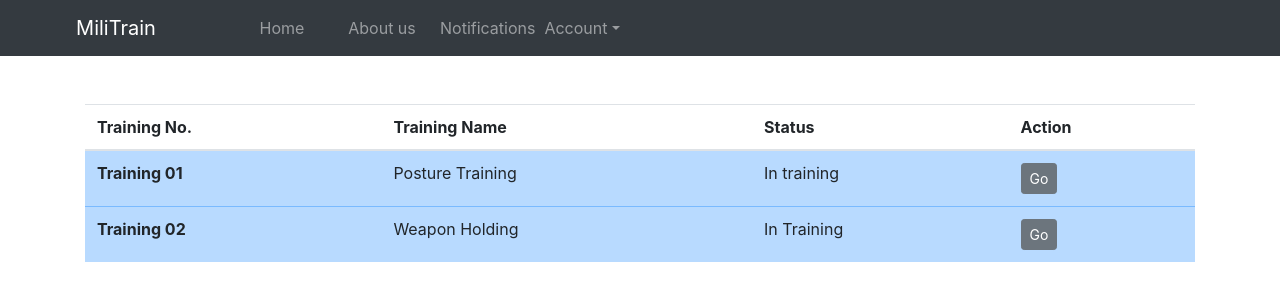
After one commit to MelangaK97/MiliTrain, a CodeIgniter app: page /MiliTrain/trainee/trainings in a window 1280 px wide. The commit adds this page. Shown: the top 301 px of the page. Run offline with CodeIgniter, Linux system fonts and the light colour scheme; some libraries are stand-ins or nearby versions.

Commit message:
Implementations added.

```diff
--- a/application/views/pages/supervisor/feedback.php
+++ b/application/views/pages/supervisor/feedback.php
@@ -1,6 +1,12 @@
 <br><br><form>
   <fieldset>
     <legend class="font-weight-bold">Feedback</legend><br>
+    <p>Search the trainee here...</P>
+    <div class="form-group supervisor-feedback">
+      <input class="form-control mr-sm-2" type="text" placeholder="Trainee Id">
+      <button class="btn btn-secondary my-2 my-sm-0" type="submit">Search</button>
+    </div>
+    <p>Give the feedback</p>
     <div class="form-group">
       <textarea class="form-control" name="editor1" placeholder="Enter feedback here..."></textarea>
       </div><br>
--- /dev/null
+++ b/application/views/pages/trainee/notification.php
@@ -0,0 +1 @@
+<p>Details about the trainings should be here.</p>
--- /dev/null
+++ b/application/views/pages/trainee/trainings.php
@@ -0,0 +1,25 @@
+<br><br>
+<table class="table table-hover">
+  <thead>
+    <tr>
+      <th scope="col">Training No.</th>
+      <th scope="col">Training Name</th>
+      <th scope="col">Status</th>
+      <th scope="col">Action</th>
+    </tr>
+  </thead>
+  <tbody>
+    <tr class="table-primary">
+        <th scope="row">Training 01</th>
+        <td>Posture Training</td>
+        <td>In training</td>
+        <td><button type="button" class="btn btn-secondary btn-sm" style="float:left">Go</button></td>
+    </tr>
+    <tr class="table-primary">
+        <th scope="row">Training 02</th>
+        <td>Weapon Holding</td>
+        <td>In Training</td>
+        <td><button type="button" class="btn btn-secondary btn-sm" style="float:left">Go</button></td>
+    </tr>
+  </tbody>
+</table>
--- a/application/views/templates/trainee_header.php
+++ b/application/views/templates/trainee_header.php
@@ -23,6 +23,9 @@
                 <li class="nav-item nav-links">
                     <a class="nav-link" href="<?php echo base_url(); ?>trainee/about">About us</a>
                 </li>
+                <li class="nav-item nav-links">
+                    <a href="<?php echo base_url(); ?>trainee/notification" class="nav-link">Notifications</a>
+                </li>
                 <li class="nav-item dropdown nav-links">
                     <a class="nav-link dropdown-toggle" data-toggle="dropdown" href="#" role="button" aria-haspopup="true" aria-expanded="false">Account</a>
                     <div class="dropdown-menu" >
```
Also changed, not shown: application/views/pages/supervisor/add_supervisor.php (added, +27 -0 lines), application/views/pages/supervisor/profile.php (+2 -7 lines), application/views/pages/supervisor/signup.php (+8 -0 lines), application/views/pages/trainee/activity.php (+3 -20 lines), application/views/pages/trainee/profile.php (+1 -7 lines).
